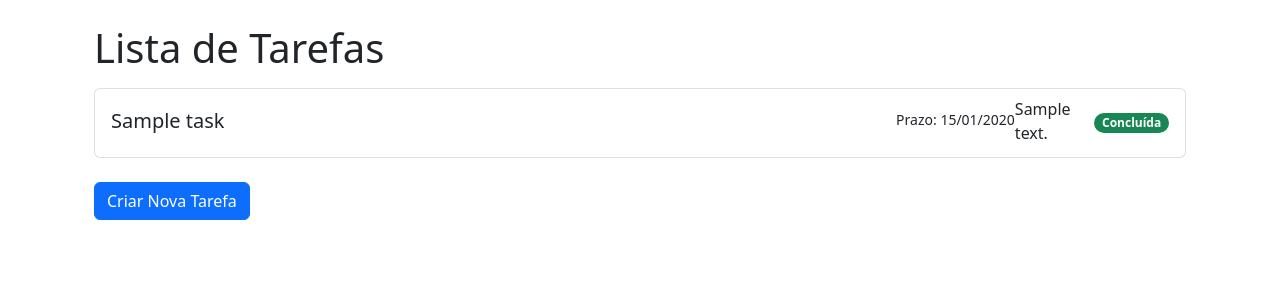
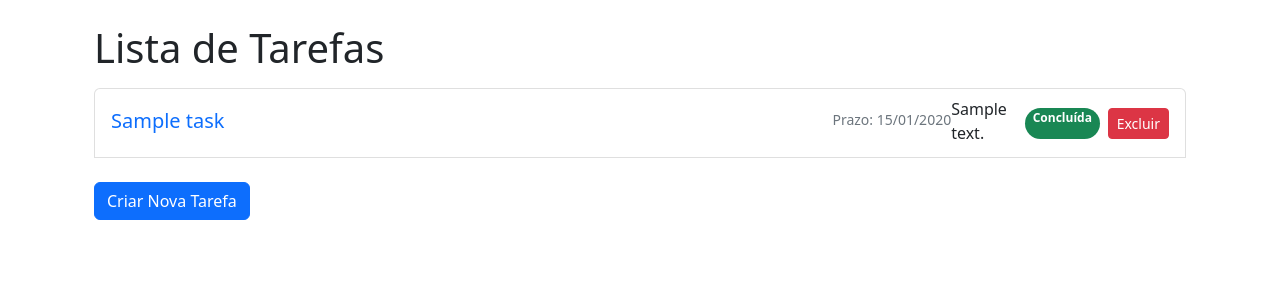
Before and after one commit to Xamacardoso/task-manager-django-ck, a Django app: page /tasks/ in a window 1280 px wide. Shown: the part 56-356 px from the top of the page. Run offline with Django 5.2, Linux system fonts and the light colour scheme; a user stored in the database is signed in; tables that the repository leaves empty hold one stand-in row (values such as "Sample post"); parts of the project's set-up code (start-up, migrations or seed data) failed here and were passed over; some libraries are stand-ins or nearby versions.

Commit message:
:truck: Ongoing (Task): Funcionalidade em andamento: delete de uma task e alteracoes no template da lista de tasks

```diff
--- a/task_manager/tasks/urls.py
+++ b/task_manager/tasks/urls.py
@@ -1,11 +1,13 @@
-from task_manager.tasks.views import TaskUpdateView
-from task_manager.tasks.views import TaskCreateView
 from django.urls import path
-from .views import TaskListView
+
+from task_manager.tasks.views import TaskDeleteView, TaskUpdateView, TaskCreateView, TaskListView
+
 
 app_name = "tasks"
 urlpatterns = [
     path('', TaskListView.as_view(), name='task_list'),
     path('create/', TaskCreateView.as_view(), name='task_create'),
     path('<int:pk>/update/', TaskUpdateView.as_view(), name='task_update'),
+    path('<int:pk>/delete/', TaskDeleteView.as_view(), name='task_delete'),
+
 ]
--- a/task_manager/tasks/views.py
+++ b/task_manager/tasks/views.py
@@ -1,6 +1,6 @@
 from django.contrib.auth.mixins import LoginRequiredMixin
 from django.urls import reverse_lazy
-from django.views.generic import ListView, CreateView, UpdateView
+from django.views.generic import ListView, CreateView, UpdateView, DeleteView
 
 from .models import Task
 from .forms import TaskForm
@@ -51,3 +51,11 @@ class TaskUpdateView(LoginRequiredMixin, UpdateView):
         context = super().get_context_data(**kwargs)
         context['form_title'] = 'Editar Tarefa'
         return context
+
+class TaskDeleteView(LoginRequiredMixin, DeleteView):
+    model = Task
+    success_url = reverse_lazy('tasks:task_list')
+
+    def get_queryset(self):
+        # Apenas mostra as tarefas do usuário logado
+        return Task.objects.filter(user=self.request.user)
--- a/task_manager/templates/tasks/task_list.html
+++ b/task_manager/templates/tasks/task_list.html
@@ -11,28 +11,34 @@
     <div class="list-group mt-3">
         <!-- esse for é usado para percorrer a lista de tarefas, que vem de TaskListView no arquivo views.py. o nome tasks vem do objeto 'context' retornado no get_context_data -->
         {% for task in tasks %}
-        <a href="{% url 'tasks:task_update' task.pk %}" class="list-group-item list-group-item-action d-flex justify-content-between align-items-center">
+        <div class="list-group-item d-flex justify-content-between align-items-center">
             <div class="d-flex w-100 justify-content-between">
+                <a href="{% url 'tasks:task_update' task.pk %}" class="text-decoration-none">
                     <h5 class="mb-1">{{ task.title }}</h5>
-                <small>Prazo: {{ task.due_date|date:"d/m/Y"|default:"Sem Prazo" }}</small>
+                </a>
+                <small class="text-muted">Prazo: {{ task.due_date|date:"d/m/Y"|default:"Sem Prazo" }}</small>
             </div>
             <p class="mb-1">{{ task.description }}</p>
 
+            <div class="d-flex gap-2">
                 {% if task.is_completed %}
                     <span class="badge bg-success rounded-pill">Concluída</span>
                 {% else %}
                     <span class="badge bg-warning text-dark rounded-pill">Pendente</span>
                 {% endif %}
 
-        </a>
-        {% empty %}
-        <div class="alert alert-info">Você ainda não tem nenhuma tarefa. Que tal criar uma?</div>
-        {% endfor %}
+                <button class="btn btn-danger btn-sm" data-bs-toggle="modal" data-bs-target="#deleteModal{{ task.pk }}">
+                    <i class="fa fa-trash"></i> Excluir
+                </button>
+            </div>
         </div>
 
         <!-- aqui adiciona o botão de criar nova tarefa -->
         <div class="mt-4">
             <a href="{% url 'tasks:task_create' %}" class="btn btn-primary">Criar Nova Tarefa</a>
         </div>
+        {% empty %}
+            <div class="alert alert-info">Você ainda não tem nenhuma tarefa. Que tal criar uma?</div>
+        {% endfor %}
 </div>
 {% endblock content %}
```
Lines whose indentation alone changed are shown as unchanged.
